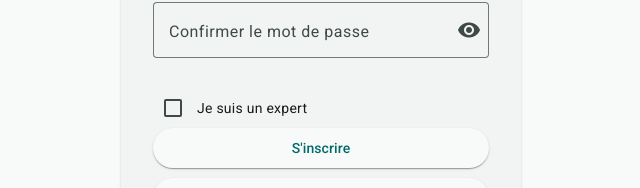
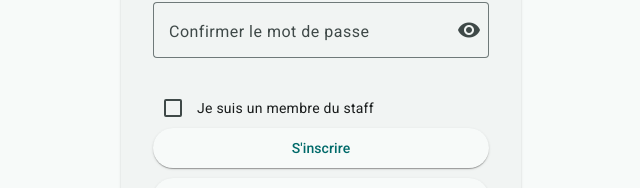
Before and after one commit to GabrielBolduc/Projet_Final_H26, an Angular app in the folder Angular/: page /signup in a window 1280 px wide. Shown: the part 507-695 px from the top of the page, without its empty margins (319-959 px from the left). Built offline with nearby package versions, Linux system fonts and the light colour scheme.

Commit message:
ajout du login credential

```diff
--- a/Angular/src/app/component/signup/signup.html
+++ b/Angular/src/app/component/signup/signup.html
@@ -17,7 +17,7 @@
 
     <mat-form-field appearance="outline" class="full-width">
       <mat-label>Téléphone</mat-label>
-      <input matInput  type="tel" placeholder="+33 6 12 34 56 78">
+      <input matInput  type="tel" >
       <mat-error >Numéro invalide</mat-error>
     </mat-form-field>
 
@@ -39,7 +39,7 @@
     </mat-form-field>
 
     <mat-checkbox [checked]="is_staff" >
-        Je suis un expert
+        Je suis un membre du staff
     </mat-checkbox>
 
       @if (is_staff) {
```
Also changed, not shown: Angular/src/app/models/loginCredential.ts (added, +10 -0 lines).
